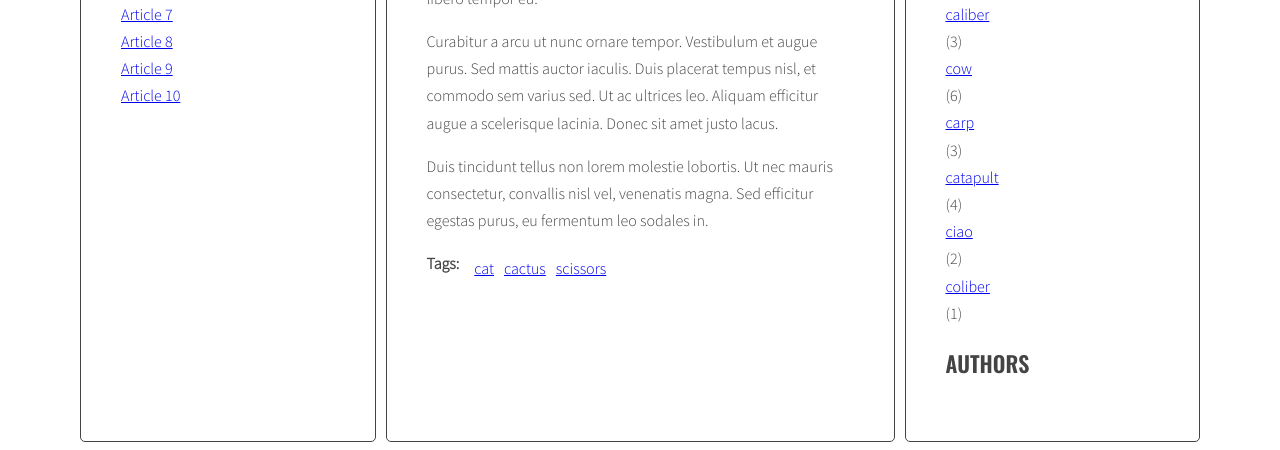
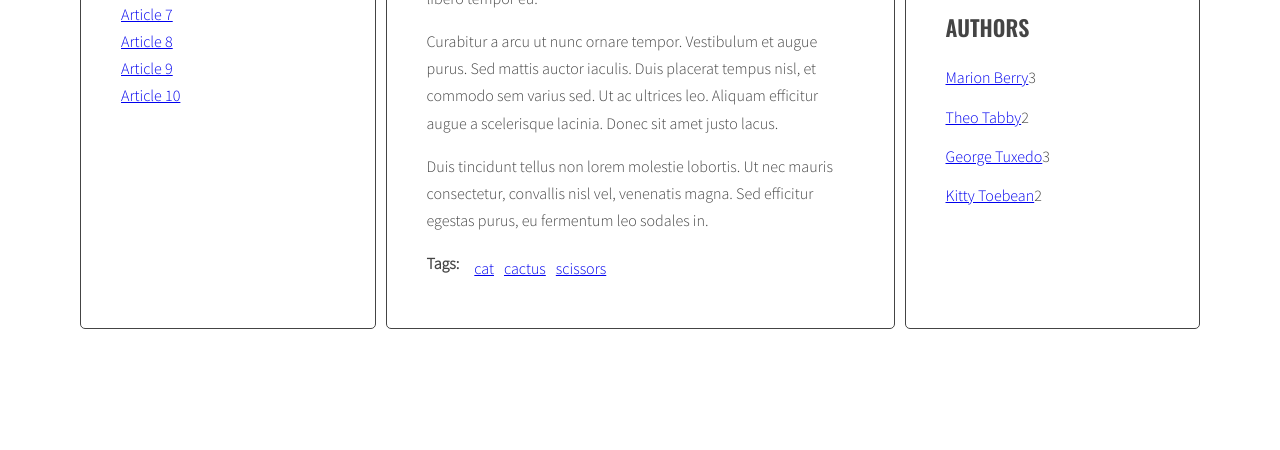
Before and after one commit to RezaiMartyna/javascript-blog, a website: page index.html in a window 1280 px wide. Shown: the part 459-909 px from the top of the page. After the commit the page ends 800 px from the top, so only its background shows below. Drawn offline with nearby package versions, Linux system fonts and the light colour scheme.

Commit message:
add author list

```diff
--- a/js/script.js
+++ b/js/script.js
@@ -1,5 +1,16 @@
+{
+  const opt = {
+    articleSelector: '.post',
+    titleSelector: '.post-title',
+    titleListSelector: '.titles',
+    articleTagsSelector: '.post-tags .list',
+    articleAuthorSelector: '.post-author',
+    authorsListSelector: '.authors.list',
+    tagsListSelector: '.tags.list',
+    cloudClassCount: 5,
+    cloudClassPrefix: "tag-size-"
+  };
 
-{
   const titleClickHandler = function (event) {
     event.preventDefault();
     const clickedElement = this;
@@ -38,21 +49,14 @@
   };
 
 
-  const optArticleSelector = '.post',
-    optTitleSelector = '.post-title',
-    optTitleListSelector = '.titles';
-    optArticleTagsSelector = '.post-tags .list';
-    optArticleAuthorSelector = '.post-author';
-    optTagsListSelector = '.tags.list';
-
     function generateTitleLinks(customSelector = ''){
 
     /* remove contents of titleList */
-    const titleList = document.querySelector(optTitleListSelector);
+    const titleList = document.querySelector(opt.titleListSelector);
     titleList.innerHTML = '';
 
     /* for each article */
-    const articles = document.querySelectorAll(optArticleSelector + customSelector);
+    const articles = document.querySelectorAll(opt.articleSelector + customSelector);
     let html = '';
     for (let article of articles) {
 
@@ -61,7 +65,7 @@
 
       /* find the title element */
       /* get the title from the title element */
-      const articleTitle = article.querySelector(optTitleSelector).innerHTML;
+      const articleTitle = article.querySelector(opt.titleSelector).innerHTML;
 
       /* create HTML of the link */
       const linkHTML = '<li><a href="#' + articleId + '"><span>' + articleTitle + '</span></a></li>';
@@ -91,13 +95,13 @@
   function generateTags(){
 
     /* find all articles */
-    const articles = document.querySelectorAll(optArticleSelector);
+    const articles = document.querySelectorAll(opt.articleSelector);
 
     /* START LOOP: for every article: */
     for (let article of articles) {
 
       /* find tags wrapper */
-      const tagWrapper = article.querySelector(optArticleTagsSelector);
+      const tagWrapper = article.querySelector(opt.articleTagsSelector);
 
       /* make html variable with empty string */
       let html = '';
@@ -186,13 +190,13 @@
   function generateAuthors(){
 
     /* find all articles */
-    const articles = document.querySelectorAll(optArticleSelector);
+    const articles = document.querySelectorAll(opt.articleSelector);
 
     /* START LOOP: for every article: */
     for (let article of articles) {
 
       /* find author wrapper */
-      const authorWrapper = article.querySelector(optArticleAuthorSelector);
+      const authorWrapper = article.querySelector(opt.articleAuthorSelector);
 
       /* make html variable with empty string */
       let html = '';
@@ -208,7 +212,7 @@
 
       /* insert HTML of all the links into the tags wrapper */
       authorWrapper.innerHTML= html;
-      console.log(html);
+
     /* END LOOP: for every article: */
     }
   }
@@ -285,7 +289,15 @@
     }
     return params;
   }
-  console.log(calculateTagsParams);
+
+
+  function calculateTagClass(count, params){
+    const normalizedCount = count - params.min;
+    const normalizedMax = params.max - params.min;
+    const percentage = normalizedCount / normalizedMax;
+    const classNumber = Math.floor( percentage * (opt.cloudClassCount - 1) + 1 );
+    return opt.cloudClassPrefix + classNumber;
+  }
 
   function generateTags(){
 
@@ -293,13 +305,13 @@
     let allTags = {};;
 
     /* find all articles */
-    const articles = document.querySelectorAll(optArticleSelector);
+    const articles = document.querySelectorAll(opt.articleSelector);
 
     /* START LOOP: for every article: */
     for (let article of articles) {
 
       /* find tags wrapper */
-      const tagWrapper = article.querySelector(optArticleTagsSelector);
+      const tagWrapper = article.querySelector(opt.articleTagsSelector);
 
       /* make html variable with empty string */
       let html = '';
@@ -346,11 +358,68 @@
     /* [NEW] START LOOP: for each tag in allTags: */
     for(let tag in allTags){
       /* [NEW] generate code of a link and add it to allTagsHTML */
-      allTagsHTML += '<li><a href="#tag-' + tag + '">' + tag + '</a></li>' + ' (' + allTags[tag] + ') ';
+      allTagsHTML += '<li><a class=' + calculateTagClass(allTags[tag], tagsParams) + ' href="#tag-' + tag + '" >' + tag + '</a></li>';
 
       /* [NEW] END LOOP: for each tag in allTags: */
     }
     /*[NEW] add HTML from allTagsHTML to tagList */
     tagList.innerHTML = allTagsHTML;
   }
+
+
+
+
+  function generateAuthors(){
+    /* [NEW] create a new variable allTags with an empty array */
+    let allAuthors = {};
+
+    /* find all articles */
+    const articles = document.querySelectorAll(opt.articleSelector);
+
+    /* START LOOP: for every article: */
+    for (let article of articles) {
+      /* find tags wrapper */
+      const authorWrapper = article.querySelector(opt.articleAuthorSelector);
+      /* make html variable with empty string */
+      let html = '';
+      /* get tags from data-tags attribute */
+      const articleAuthor = article.getAttribute('data-author');
+
+        /* generate HTML of the link */
+        const linkHTML = '<a href="#author-' + articleAuthor + '">' + articleAuthor + '</a>';
+        /* add generated code to html variable */
+        html = html + linkHTML;
+        /* [NEW] check if this link is NOT already in allTags */
+        if(!allAuthors[articleAuthor]) {
+        /* [NEW] add tag to allTags object */
+        allAuthors[articleAuthor] = 1;
+        } else {
+        allAuthors[articleAuthor]++;
+        }
+
+
+      /* insert HTML of all the links into the tags wrapper */
+      authorWrapper.innerHTML= html;
+    /* END LOOP: for every article: */
+    }
+    /* [NEW] find list of tags in right column */
+    const authorList = document.querySelector('.authors');
+
+    /* [NEW] create variable for all links HTML code */
+    let allAuthorsHTML = '';
+
+    /* [NEW] START LOOP: for each tag in allTags: */
+    for(let articleAuthor in allAuthors){
+    /* [NEW] generate code of a link and add it to allTagsHTML */
+    allAuthorsHTML += '<li><a href="#author-' + articleAuthor + '">' + articleAuthor +  '</a>' + ( + allAuthors[articleAuthor] ) + '</li>' ;
+
+    /* [NEW] END LOOP: for each tag in allTags: */
+    }
+    /*[NEW] add HTML from allTagsHTML to tagList */
+    authorList.innerHTML = allAuthorsHTML;
+  }
+
+
+
+
 }
--- a/sass/style.scss
+++ b/sass/style.scss
@@ -125,3 +125,35 @@ body {
     margin: 0 10px 0 0;
   }
 }
+
+/*tags*/
+
+.tag-size-1 {
+  color: pink;
+  font-size: 15px;
+}
+
+.tag-size-2 {
+  color: purple;
+  font-size: 20px;
+}
+
+.tag-size-3 {
+  color: red;
+  font-size: 25px;
+}
+
+.tag-size-4 {
+  color: orange;
+  font-size: 30px;
+}
+
+.tag-size-5 {
+  color: green;
+  font-size: 35px;
+}
+
+.tags li {
+  display: inline-flex;
+  padding-right: 5px;
+}
```
Also changed, not shown: css/style.css, 1 other file.
